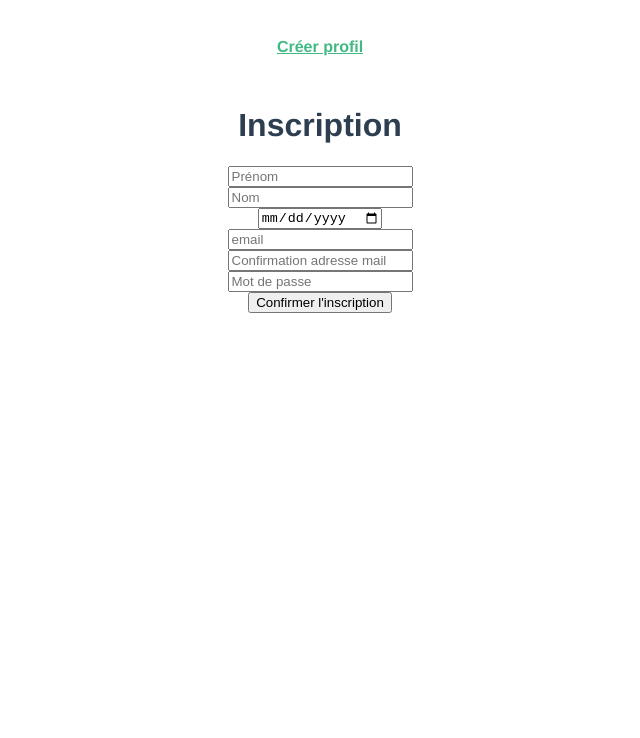
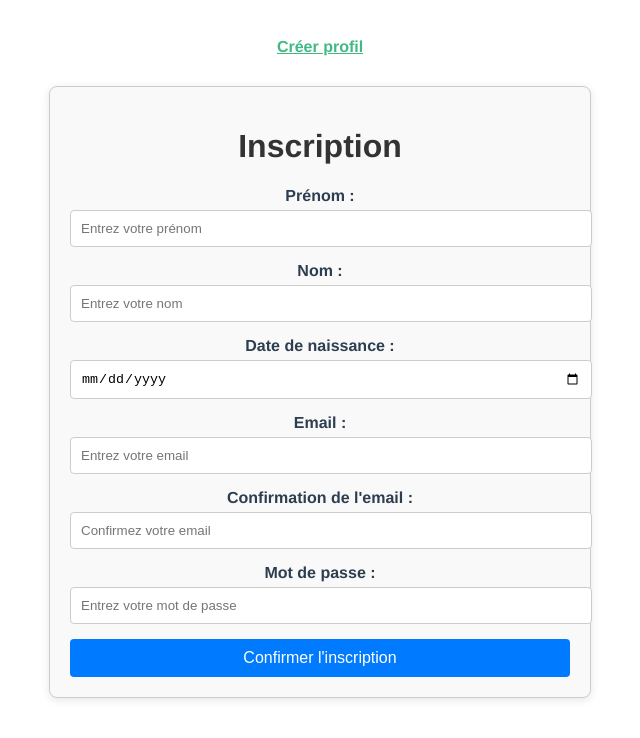
Before and after one commit to Zuuret/SAE-S3-S4_Creepy_Night, a Vue app: page /about in a window 1280 px wide. Shown: the top 738 px of the page, without its empty margins (320-960 px from the left). Built offline with nearby package versions, Linux system fonts and the light colour scheme.

Commit message:
Création de profil

```diff
--- a/src/datasource/controller.js
+++ b/src/datasource/controller.js
@@ -21,6 +21,11 @@ function ajoutUtilisateur(data) {
     return { error: 0, status: 200, data: nouvelUtilisateur };
 }
 
+function getAllUsers() {
+    return {error: 0, data: utilisateurs}
+}
+
 export default {
-    ajoutUtilisateur
+    ajoutUtilisateur,
+    getAllUsers,
 };
--- /dev/null
+++ b/src/services/profil.service.js
@@ -0,0 +1,20 @@
+import LocalSource from "@/datasource/controller";
+
+async function getAllUsersFromLocalSource() {
+    return LocalSource.getAllUsers()
+}
+
+async function getAllUsers() {
+    let response = null;
+    try {
+        response = await getAllUsersFromLocalSource()
+    }
+    catch(err) {
+        response = {error: 1, status: 404, data: 'erreur réseau, impossible de récupérer la liste des utilisateurs'  }
+    }
+    return response
+}
+
+export default {
+    getAllUsers
+}
--- a/src/store/index.js
+++ b/src/store/index.js
@@ -4,27 +4,42 @@ import controller from "@/datasource/controller";
 
 Vue.use(Vuex)
 
+import ProfilService from '../services/profil.service'
+
 export default new Vuex.Store({
   state: {
-    utilisateur: null
+    utilisateur: null,
+    utilisateurs: [],
   },
   getters: {
   },
   mutations: {
     updateUtilisateur(state, utilisateur){
-      state.utilisateur = utilisateur
+      state.utilisateur = utilisateur;
+    },
+    updateListeUtilisateur(state, utilisateurs){
+      state.utilisateurs = utilisateurs;
     }
   },
   actions: {
     async enregistrementUtilisateur({commit}, data){
       console.log("enregistrement d'un nouvel utilisateur")
-      let response = controller.ajoutUtilisateur(data)
+      let response = controller.ajoutUtilisateur(data);
       if(response.error === 0){
-        commit('updateUtilisateur', response.data)
+        commit('updateUtilisateur', response.data);
       } else {
         console.log(response.data)
       }
-    }
+    },
+    async getAllUser({commit}){
+      console.log("récupération des utilisateurs")
+      let response = await ProfilService.getAllUsers();
+      if (response.error === 0) {
+        commit('updateListeUtilisateur', response.data);
+      } else {
+        console.log(response.data);
+      }
+    },
   },
   modules: {
   }
--- a/src/views/AboutView.vue
+++ b/src/views/AboutView.vue
@@ -1,32 +1,52 @@
 <template>
   <div class="inscriptionProfil">
     <h1>Inscription</h1>
-    <div>
-      <input type="text" v-model="prenom" id="prenom" placeholder="Prénom">
+    <form @submit.prevent="submitInscription">
+      <div class="form-group">
+        <label for="prenom">Prénom :</label>
+        <input type="text" v-model="prenom" id="prenom" placeholder="Entrez votre prénom" required>
+      </div>
+      <div class="form-group">
+        <label for="nom">Nom :</label>
+        <input type="text" v-model="nom" id="nom" placeholder="Entrez votre nom" required>
+      </div>
+      <div class="form-group">
+        <label for="dateNaissance">Date de naissance :</label>
+        <input type="date" v-model="dateNaissance" id="dateNaissance" required>
+      </div>
+      <div class="form-group">
+        <label for="email">Email :</label>
+        <input type="email" v-model="email" id="email" placeholder="Entrez votre email" required>
+      </div>
+      <div class="form-group">
+        <label for="emailConfirmation">Confirmation de l'email :</label>
+        <input type="email" v-model="emailConfirmation" id="emailConfirmation" placeholder="Confirmez votre email" required>
+      </div>
+      <div class="form-group">
+        <label for="motDePasse">Mot de passe :</label>
+        <input type="password" v-model="motDePasse" id="motDePasse" placeholder="Entrez votre mot de passe" required>
+      </div>
+      <button type="submit" class="btn-submit">Confirmer l'inscription</button>
+    </form>
+
+    <div v-if="utilisateur" class="success-message">
+      <p>Nouvel utilisateur ajouté : <strong>{{ utilisateur.prenom }} {{ utilisateur.nom }}</strong></p>
     </div>
-    <div>
-      <input type="text" v-model="nom" id="nom" placeholder="Nom">
-    </div>
-    <div>
-      <input type="date" v-model="dateNaissance" id="dateNaissance" placeholder="Date de naissance">
-    </div>
-    <div>
-      <input type="text" v-model="email" id="email" placeholder="email">
-    </div>
-    <div>
-      <input type="text" v-model="emailConfirmation" id="emailConfirmation" placeholder="Confirmation adresse mail">
-    </div>
-    <div>
-      <input type="text" v-model="motDePasse" id="motDePasse" placeholder="Mot de passe">
-    </div>
-    <div>
-      <button type="submit" @click="soumettreInscription">Confirmer l'inscription</button>
+
+    <div v-if="utilisateurs.length > 0" class="user-list">
+      <h2>Liste des utilisateurs :</h2>
+      <ul>
+        <li v-for="user in utilisateurs" :key="user.id">
+          {{ user.prenom }} {{ user.nom }} - {{ user.email }}
+        </li>
+      </ul>
     </div>
   </div>
 </template>
 
 <script>
-import {mapState, mapActions} from 'vuex'
+import { mapState, mapActions } from 'vuex';
+
 export default {
   name: 'AboutView.vue',
   data: () => ({
@@ -38,20 +58,108 @@ export default {
     motDePasse: '',
   }),
   computed: {
-    ...mapState(['utilisateur'])
+    ...mapState(['utilisateur', 'utilisateurs']),
   },
   methods: {
-    ...mapActions(['enregistrementUtilisateur']),
-    soumettreInscription() {
-      this.enregistrementUtilisateur({
+    ...mapActions(['enregistrementUtilisateur', 'getAllUser']),
+    async submitInscription() {
+      const data = {
         prenom: this.prenom,
         nom: this.nom,
         dateNaissance: this.dateNaissance,
         email: this.email,
         emailConfirmation: this.emailConfirmation,
         motDePasse: this.motDePasse,
-      });
+      };
+
+      try {
+        await this.enregistrementUtilisateur(data);
+        await this.getAllUser();
+      } catch (err) {
+        console.log("Erreur lors de l'inscription :", err);
+      }
     }
   }
 }
 </script>
+
+<style scoped>
+.inscriptionProfil {
+  max-width: 500px;
+  margin: 0 auto;
+  padding: 20px;
+  border: 1px solid #ccc;
+  border-radius: 8px;
+  box-shadow: 0 2px 10px rgba(0, 0, 0, 0.1);
+  background-color: #f9f9f9;
+}
+
+h1 {
+  text-align: center;
+  color: #333;
+}
+
+.form-group {
+  margin-bottom: 15px;
+}
+
+label {
+  display: block;
+  margin-bottom: 5px;
+  font-weight: bold;
+}
+
+input {
+  width: 100%;
+  padding: 10px;
+  border: 1px solid #ccc;
+  border-radius: 4px;
+}
+
+input:focus {
+  border-color: #007bff;
+  outline: none;
+}
+
+.btn-submit {
+  width: 100%;
+  padding: 10px;
+  background-color: #007bff;
+  color: white;
+  border: none;
+  border-radius: 4px;
+  cursor: pointer;
+  font-size: 16px;
+}
+
+.btn-submit:hover {
+  background-color: #0056b3;
+}
+
+.success-message {
+  margin-top: 20px;
+  padding: 10px;
+  border: 1px solid #4caf50;
+  background-color: #dff0d8;
+  color: #3c763d;
+  border-radius: 4px;
+}
+
+.user-list {
+  margin-top: 20px;
+}
+
+.user-list h2 {
+  color: #333;
+}
+
+.user-list ul {
+  list-style-type: none;
+  padding: 0;
+}
+
+.user-list li {
+  padding: 10px;
+  border-bottom: 1px solid #eee;
+}
+</style>
```
